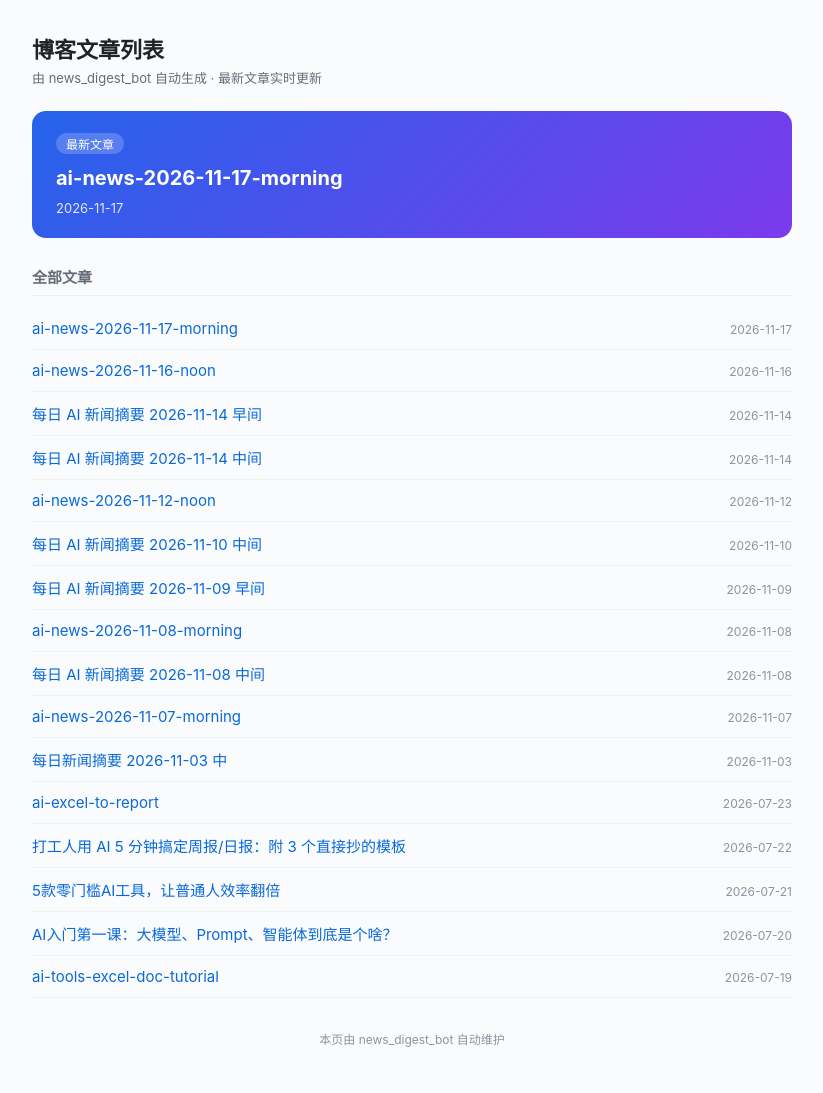
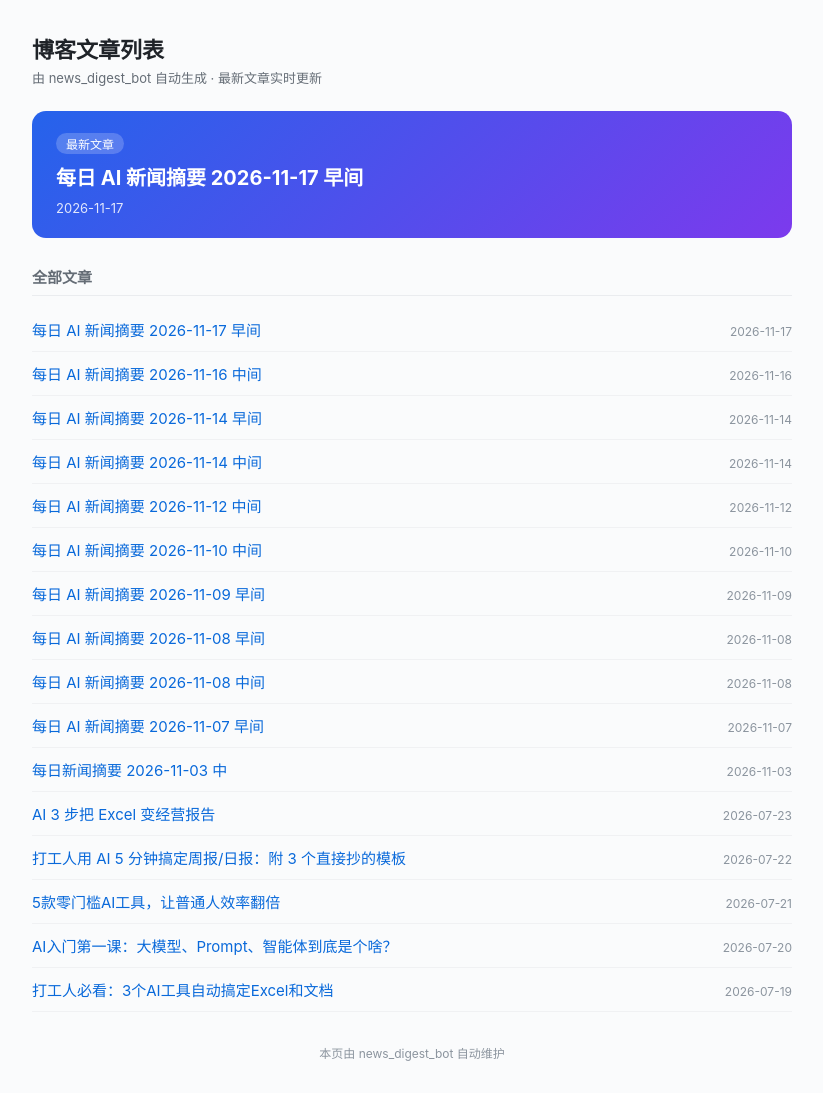
Before and after one commit to xiaoxiaoxiacom/xiaoxiaoxiacom.github.io, a Jekyll site: the page index.html, which Jekyll copies as it is, in a window 1280 px wide. Shown: the whole page, without its empty margins (228-1051 px from the left). Built offline with Jekyll 4.4.1, drawn with Linux system fonts in a browser that asks for light colours.

Commit message:
auto: update index.html

```diff
--- a/index.html
+++ b/index.html
@@ -28,27 +28,27 @@
 
     <section class="hero">
       <div class="tag">最新文章</div>
-      <a class="hero-link" href="https://ai.miki.vip/2026/11/17/ai-news-2026-11-17-morning/">ai-news-2026-11-17-morning</a>
+      <a class="hero-link" href="https://ai.miki.vip/2026/11/17/ai-news-2026-11-17-morning/">每日 AI 新闻摘要 2026-11-17 早间</a>
       <div class="hero-date">2026-11-17</div>
     </section>
   <h2>全部文章</h2>
   <ul>
-      <li><a href="https://ai.miki.vip/2026/11/17/ai-news-2026-11-17-morning/">ai-news-2026-11-17-morning</a><span class="date">2026-11-17</span></li>
-      <li><a href="https://ai.miki.vip/2026/11/16/ai-news-2026-11-16-noon/">ai-news-2026-11-16-noon</a><span class="date">2026-11-16</span></li>
+      <li><a href="https://ai.miki.vip/2026/11/17/ai-news-2026-11-17-morning/">每日 AI 新闻摘要 2026-11-17 早间</a><span class="date">2026-11-17</span></li>
+      <li><a href="https://ai.miki.vip/2026/11/16/ai-news-2026-11-16-noon/">每日 AI 新闻摘要 2026-11-16 中间</a><span class="date">2026-11-16</span></li>
       <li><a href="https://ai.miki.vip/2026/11/14/ai-news-2026-11-14-morning/">每日 AI 新闻摘要 2026-11-14 早间</a><span class="date">2026-11-14</span></li>
       <li><a href="https://ai.miki.vip/2026/11/14/ai-news-2026-11-14-noon/">每日 AI 新闻摘要 2026-11-14 中间</a><span class="date">2026-11-14</span></li>
-      <li><a href="https://ai.miki.vip/2026/11/12/ai-news-2026-11-12-noon/">ai-news-2026-11-12-noon</a><span class="date">2026-11-12</span></li>
+      <li><a href="https://ai.miki.vip/2026/11/12/ai-news-2026-11-12-noon/">每日 AI 新闻摘要 2026-11-12 中间</a><span class="date">2026-11-12</span></li>
       <li><a href="https://ai.miki.vip/2026/11/10/ai-news-2026-11-10-noon/">每日 AI 新闻摘要 2026-11-10 中间</a><span class="date">2026-11-10</span></li>
       <li><a href="https://ai.miki.vip/2026/11/09/ai-news-2026-11-09-morning/">每日 AI 新闻摘要 2026-11-09 早间</a><span class="date">2026-11-09</span></li>
-      <li><a href="https://ai.miki.vip/2026/11/08/ai-news-2026-11-08-morning/">ai-news-2026-11-08-morning</a><span class="date">2026-11-08</span></li>
+      <li><a href="https://ai.miki.vip/2026/11/08/ai-news-2026-11-08-morning/">每日 AI 新闻摘要 2026-11-08 早间</a><span class="date">2026-11-08</span></li>
       <li><a href="https://ai.miki.vip/2026/11/08/ai-news-2026-11-08-noon/">每日 AI 新闻摘要 2026-11-08 中间</a><span class="date">2026-11-08</span></li>
-      <li><a href="https://ai.miki.vip/2026/11/07/ai-news-2026-11-07-morning/">ai-news-2026-11-07-morning</a><span class="date">2026-11-07</span></li>
+      <li><a href="https://ai.miki.vip/2026/11/07/ai-news-2026-11-07-morning/">每日 AI 新闻摘要 2026-11-07 早间</a><span class="date">2026-11-07</span></li>
       <li><a href="https://ai.miki.vip/2026/11/03/ai-news-2026-11-03-noon/">每日新闻摘要 2026-11-03 中</a><span class="date">2026-11-03</span></li>
-      <li><a href="https://ai.miki.vip/2026/07/23/ai-excel-to-report/">ai-excel-to-report</a><span class="date">2026-07-23</span></li>
+      <li><a href="https://ai.miki.vip/2026/07/23/ai-excel-to-report/">AI 3 步把 Excel 变经营报告</a><span class="date">2026-07-23</span></li>
       <li><a href="https://ai.miki.vip/2026/07/22/ai-weekly-report-templates/">打工人用 AI 5 分钟搞定周报/日报：附 3 个直接抄的模板</a><span class="date">2026-07-22</span></li>
       <li><a href="https://ai.miki.vip/2026/07/21/5-zero-barrier-ai-tools/">5款零门槛AI工具，让普通人效率翻倍</a><span class="date">2026-07-21</span></li>
       <li><a href="https://ai.miki.vip/2026/07/20/ai-101-llm-prompt-agent/">AI入门第一课：大模型、Prompt、智能体到底是个啥？</a><span class="date">2026-07-20</span></li>
-      <li><a href="https://ai.miki.vip/2026/07/19/ai-tools-excel-doc-tutorial/">ai-tools-excel-doc-tutorial</a><span class="date">2026-07-19</span></li>
+      <li><a href="https://ai.miki.vip/2026/07/19/ai-tools-excel-doc-tutorial/">打工人必看：3个AI工具自动搞定Excel和文档</a><span class="date">2026-07-19</span></li>
   </ul>
   <footer>本页由 news_digest_bot 自动维护</footer>
 </body>
```
